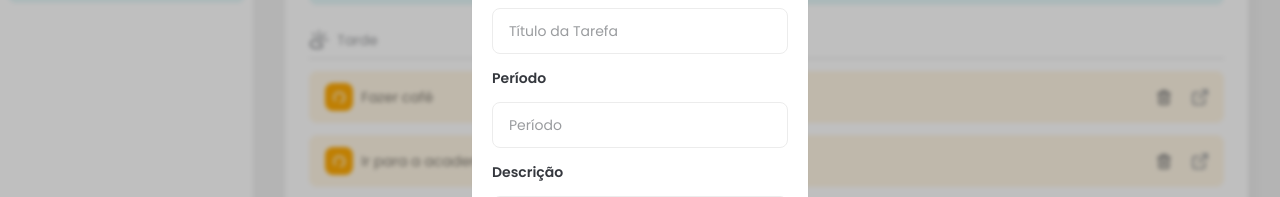
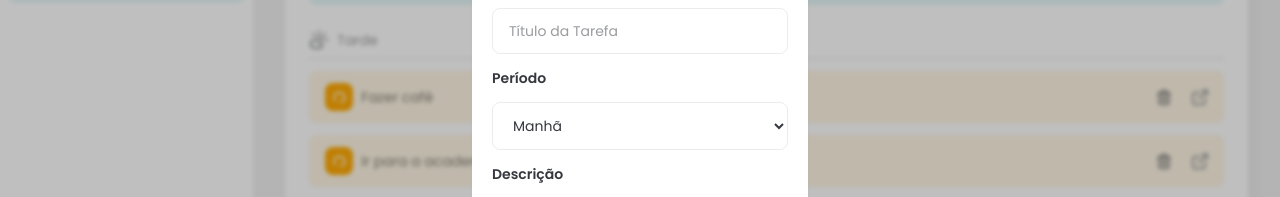
Before and after one commit to marcoss741-0/fsc-task-manager, a React (Vite) app: page / in a window 1280 px wide. Both pictures are taken after a click on the button "Nova tarefa". Shown: the part 293-490 px from the top of the page. Built offline with nearby package versions, Linux system fonts and the light colour scheme.

Commit message:
Adiciona diálogo de criação de tarefas com validação e seleção de período

```diff
--- a/src/components/AddTaskDialog.jsx
+++ b/src/components/AddTaskDialog.jsx
@@ -3,10 +3,41 @@ import Button from "./Button";
 import Input from "./Input";
 import { CSSTransition } from "react-transition-group";
 import "./AddTaskDialog.css";
-import { useRef } from "react";
+import { useEffect, useRef, useState } from "react";
+import SelectInput from "./SelectInput";
+import { toast } from "sonner";
+import { v4 as uuid } from "uuid";
 
-const AddTaskDialog = ({ isOpen, closeDialog }) => {
-  // if (!isOpen) return null;
+const AddTaskDialog = ({ isOpen, closeDialog, handleNewTask }) => {
+  const [title, setTitle] = useState("");
+  const [description, setDescription] = useState("");
+  const [time, setTime] = useState("morning");
+
+  useEffect(() => {
+    if (!isOpen) {
+      setTitle("");
+      setDescription("");
+      setTime("morning");
+    }
+  }, [isOpen]);
+
+  const handleSaveButton = () => {
+    if (!title.trim() || !description.trim()) {
+      return toast.error("A tarefa precisa de nome e descrição!", {
+        style: { color: "orange" },
+      });
+    }
+
+    handleNewTask({
+      id: uuid(),
+      title,
+      description,
+      time,
+      status: "not_started",
+    });
+    closeDialog();
+  };
+
   const nodeRef = useRef();
   return (
     <>
@@ -36,12 +67,24 @@ const AddTaskDialog = ({ isOpen, closeDialog }) => {
                   label="Titulo"
                   id="title"
                   placeholder="Título da Tarefa"
+                  value={title}
+                  onChange={(e) => setTitle(e.target.value)}
                 />
-                <Input label="Período" id="time" placeholder="Período" />
+
+                {/* <Input label="Período" id="time" placeholder="Período" /> */}
+                <SelectInput
+                  label="Período"
+                  id="time"
+                  value={time}
+                  onChange={(e) => setTime(e.target.value)}
+                />
+
                 <Input
                   label="Descrição"
                   id="description"
                   placeholder="Descreva a Tarefa"
+                  value={description}
+                  onChange={(e) => setDescription(e.target.value)}
                 />
 
                 <div className="flex justify-between w-full gap-1 mt-4">
@@ -55,6 +98,7 @@ const AddTaskDialog = ({ isOpen, closeDialog }) => {
                   <Button
                     size="large"
                     className="w-full justify-center items-center bg-[#00ADB5] text-white"
+                    onClick={handleSaveButton}
                   >
                     Salvar
                   </Button>
--- /dev/null
+++ b/src/components/SelectInput.jsx
@@ -0,0 +1,23 @@
+export default function SelectInput({ label, ...rest }) {
+  return (
+    <>
+      <div className="flex flex-col gap-1 w-full space-y-3">
+        <label
+          htmlFor={rest.id}
+          className="text-sm text-[#35383E] font-semibold leading-4"
+        >
+          {label}
+        </label>
+        <select
+          type="text"
+          className="bg-[#FFFFFF] rounded-lg py-3 px-4 gap-2.5 text-sm text-[#35383E] border border-[#ECECEC] w-full placeholder:text-[#9A9C9F] placeholder:text-sm placeholder:font-normal"
+          {...rest}
+        >
+          <option value="morning">Manhã</option>
+          <option value="afternoon">Tarde</option>
+          <option value="night">Noite</option>
+        </select>
+      </div>
+    </>
+  );
+}
--- a/src/components/Tasks.jsx
+++ b/src/components/Tasks.jsx
@@ -60,6 +60,10 @@ const Tasks = () => {
     toast.warning("Tarefa deletada com sucesso!");
   };
 
+  const registerTask = (newTask) => {
+    setTasks([...tasks, newTask]);
+  };
+
   return (
     <div className="py-16 px-8 w-full">
       <div className="flex w-full justify-between">
@@ -87,6 +91,7 @@ const Tasks = () => {
           <AddTaskDialog
             isOpen={dialogIsOpen}
             closeDialog={() => dialogSetIsOpen(false)}
+            handleNewTask={registerTask}
           />
         </div>
       </div>
```
